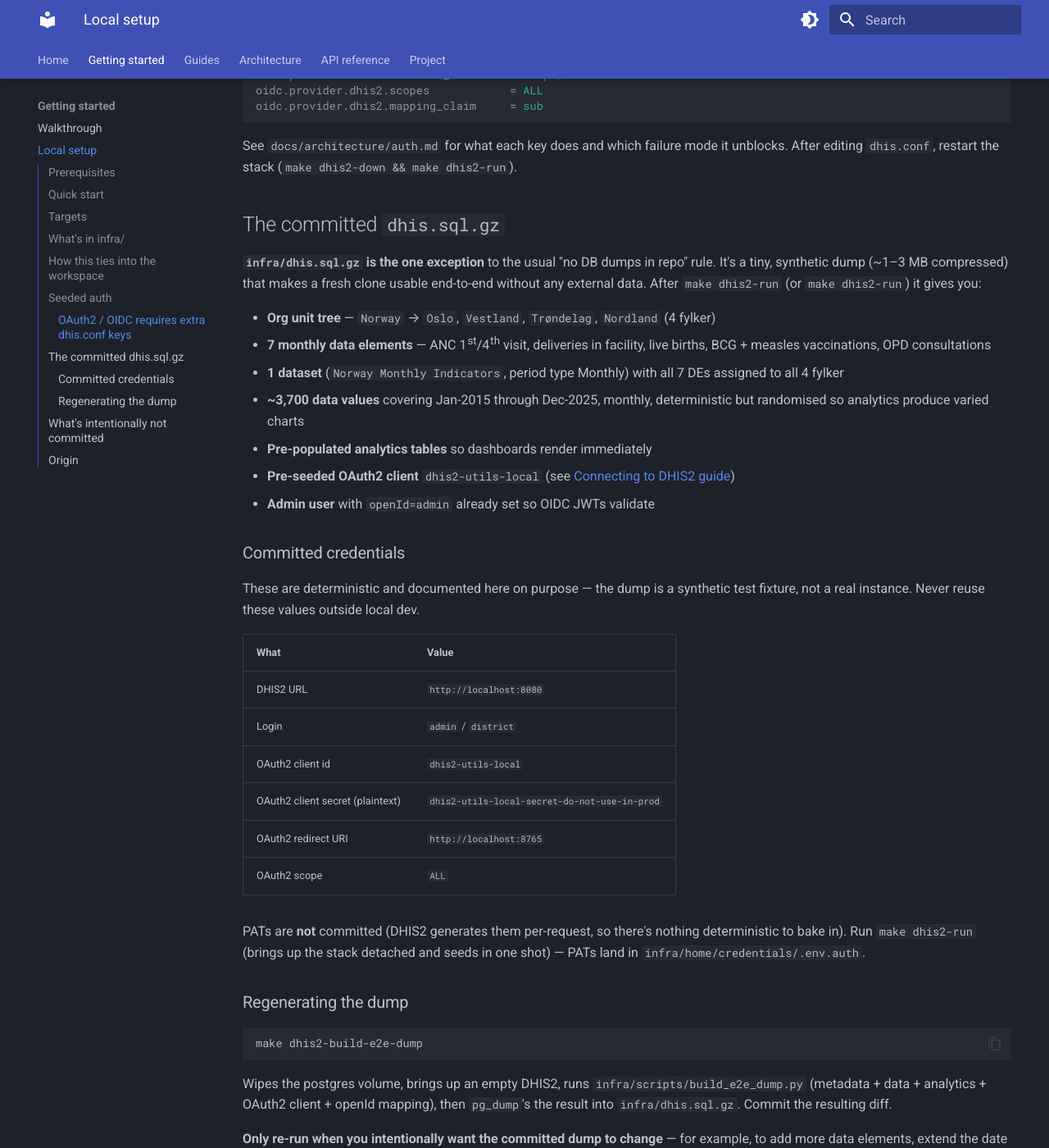
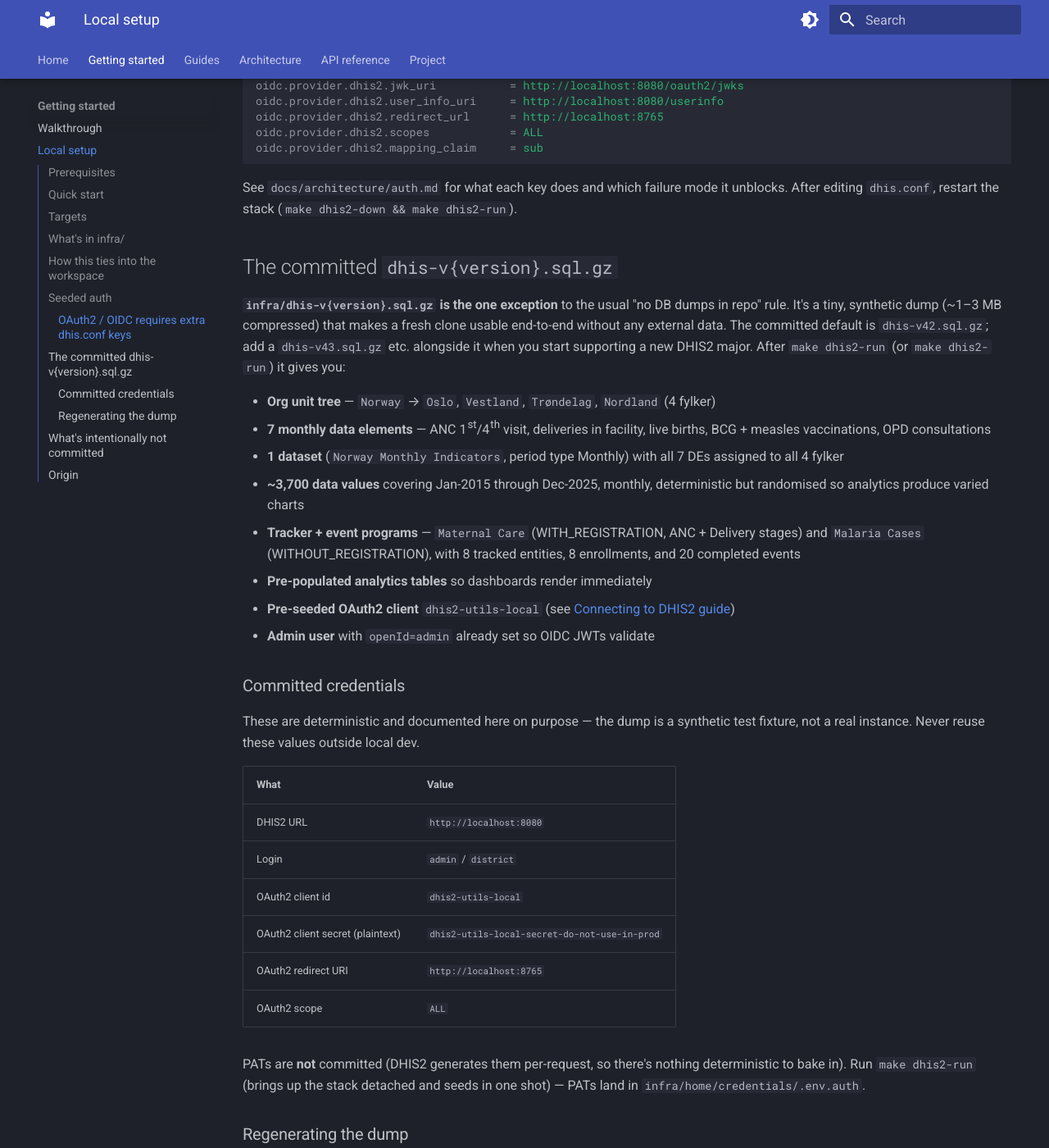
Before and after one commit to winterop-com/dhis2-utils, an MkDocs documentation site: the page built from docs/local-setup.md, in a window 1280 px wide and 1400 px high, scrolled down 4096 px. Shown: the whole window at 82% size. Built offline with MkDocs 1.6.1 and Material for MkDocs 9.7.7, drawn with Linux system fonts in a browser that asks for light colours; some of the changed text lies outside the part shown.

Commit message:
chore(infra): version-tag the e2e dump as dhis-v{DHIS2_VERSION}.sql.gz (#39)
Rename `infra/dhis.sql.gz` to `infra/dhis-v42.sql.gz` and thread
`DHIS2_VERSION` through the compose mount, Makefile, and dump script
so future majors can drop a sibling `dhis-v43.sql.gz` etc. without
colliding. Mirrors how codegen already ships per-version schemas.

- `infra/compose.yml` bind-mounts `./dhis-v${DHIS2_VERSION:-42}.sql.gz`
- `infra/Makefile` build-e2e-dump target passes `--dhis2-version`
- `infra/scripts/build_e2e_dump.py` derives the output path from
  `--dhis2-version` (defaults to env DHIS2_VERSION, then '42')
- `infra/.gitignore` whitelist narrowed to `!dhis-*.sql.gz` since the
  bare `dhis.sql.gz` filename no longer exists
- `.github/workflows/e2e.yml` checks `dhis-v42.sql.gz`
- Docs + examples updated for the new filename

````diff
--- a/docs/local-setup.md
+++ b/docs/local-setup.md
@@ -5,7 +5,7 @@
 ## Prerequisites
 
 - Docker Desktop (or `docker compose` on Linux)
-- `dhis.sql.gz` — a PostgreSQL dump of DHIS2 metadata + data. The repo does not ship one. Drop yours at `infra/dhis.sql.gz` before first run. Without it, Postgres starts empty.
+- `dhis-v{version}.sql.gz` — a PostgreSQL dump of DHIS2 metadata + data for the targeted version. The repo ships `infra/dhis-v42.sql.gz` (Norway tree + seeded data + tracker + analytics). Point `DHIS2_VERSION` at another value and drop a matching dump at `infra/dhis-v{DHIS2_VERSION}.sql.gz`. Without one, Postgres starts empty and DHIS2 bootstraps its own schema via Flyway.
 - Workspace installed: `make install`
 
 ## Quick start
@@ -152,14 +152,15 @@
 
 See `docs/architecture/auth.md` for what each key does and which failure mode it unblocks. After editing `dhis.conf`, restart the stack (`make dhis2-down && make dhis2-run`).
 
-## The committed `dhis.sql.gz`
+## The committed `dhis-v{version}.sql.gz`
 
-**`infra/dhis.sql.gz` is the one exception** to the usual "no DB dumps in repo" rule. It's a tiny, synthetic dump (~1–3 MB compressed) that makes a fresh clone usable end-to-end without any external data. After `make dhis2-run` (or `make dhis2-run`) it gives you:
+**`infra/dhis-v{version}.sql.gz` is the one exception** to the usual "no DB dumps in repo" rule. It's a tiny, synthetic dump (~1–3 MB compressed) that makes a fresh clone usable end-to-end without any external data. The committed default is `dhis-v42.sql.gz`; add a `dhis-v43.sql.gz` etc. alongside it when you start supporting a new DHIS2 major. After `make dhis2-run` (or `make dhis2-run`) it gives you:
 
 - **Org unit tree** — `Norway` → `Oslo`, `Vestland`, `Trøndelag`, `Nordland` (4 fylker)
 - **7 monthly data elements** — ANC 1st/4th visit, deliveries in facility, live births, BCG + measles vaccinations, OPD consultations
 - **1 dataset** (`Norway Monthly Indicators`, period type Monthly) with all 7 DEs assigned to all 4 fylker
 - **~3,700 data values** covering Jan-2015 through Dec-2025, monthly, deterministic but randomised so analytics produce varied charts
+- **Tracker + event programs** — `Maternal Care` (WITH_REGISTRATION, ANC + Delivery stages) and `Malaria Cases` (WITHOUT_REGISTRATION), with 8 tracked entities, 8 enrollments, and 20 completed events
 - **Pre-populated analytics tables** so dashboards render immediately
 - **Pre-seeded OAuth2 client** `dhis2-utils-local` (see [Connecting to DHIS2 guide](guides/connecting-to-dhis2.md))
 - **Admin user** with `openId=admin` already set so OIDC JWTs validate
@@ -185,13 +186,13 @@
 make dhis2-build-e2e-dump
 ```
 
-Wipes the postgres volume, brings up an empty DHIS2, runs `infra/scripts/build_e2e_dump.py` (metadata + data + analytics + OAuth2 client + openId mapping), then `pg_dump`'s the result into `infra/dhis.sql.gz`. Commit the resulting diff.
+Wipes the postgres volume, brings up an empty DHIS2, runs `infra/scripts/build_e2e_dump.py` (metadata + data + analytics + tracker + OAuth2 client + openId mapping), then `pg_dump`'s the result into `infra/dhis-v$(DHIS2_VERSION).sql.gz` (defaults to `dhis-v42.sql.gz`). Commit the resulting diff.
 
 **Only re-run when you intentionally want the committed dump to change** — for example, to add more data elements, extend the date range, or refresh the OAuth2 client config. Everyday workflows use the existing dump.
 
 ## What's intentionally not committed
 
-- `dhis.sql.gz` variants other than `infra/dhis.sql.gz` — `*.sql.gz` is still the default ignore pattern; only the one filename is whitelisted.
+- `*.sql.gz` dumps outside the `dhis-*.sql.gz` whitelist — production or customer dumps (e.g. `prod.sql.gz`) stay ignored.
 - `.env` — may contain real credentials.
 - `home/logs/`, `home/glowroot/`, `home/files/` — runtime state that a fresh clone shouldn't inherit.
 - `home/credentials/` — the seeded `.env.auth` file lives here; regenerate with `make dhis2-seed`.
````
Also changed, not shown: docs/architecture/versioning.md (+1 -1 lines), infra/README.md (+4 -3 lines), 13 other files.
